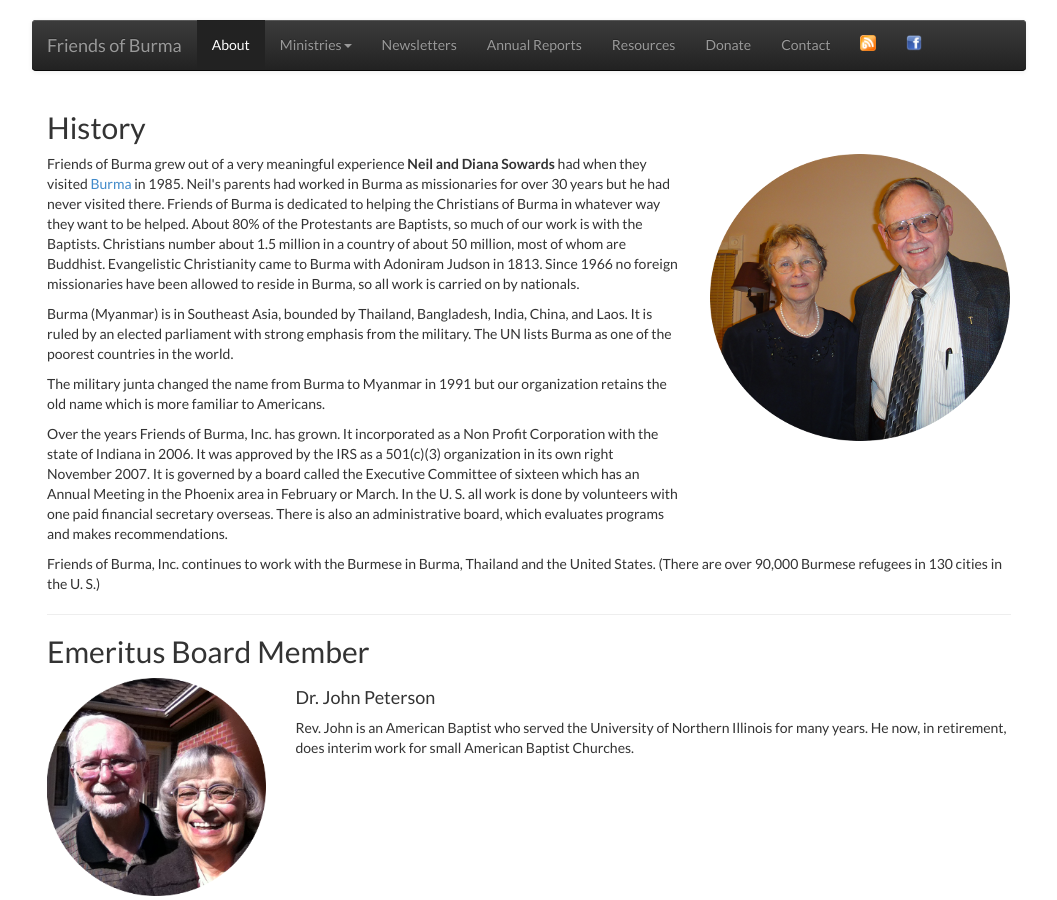
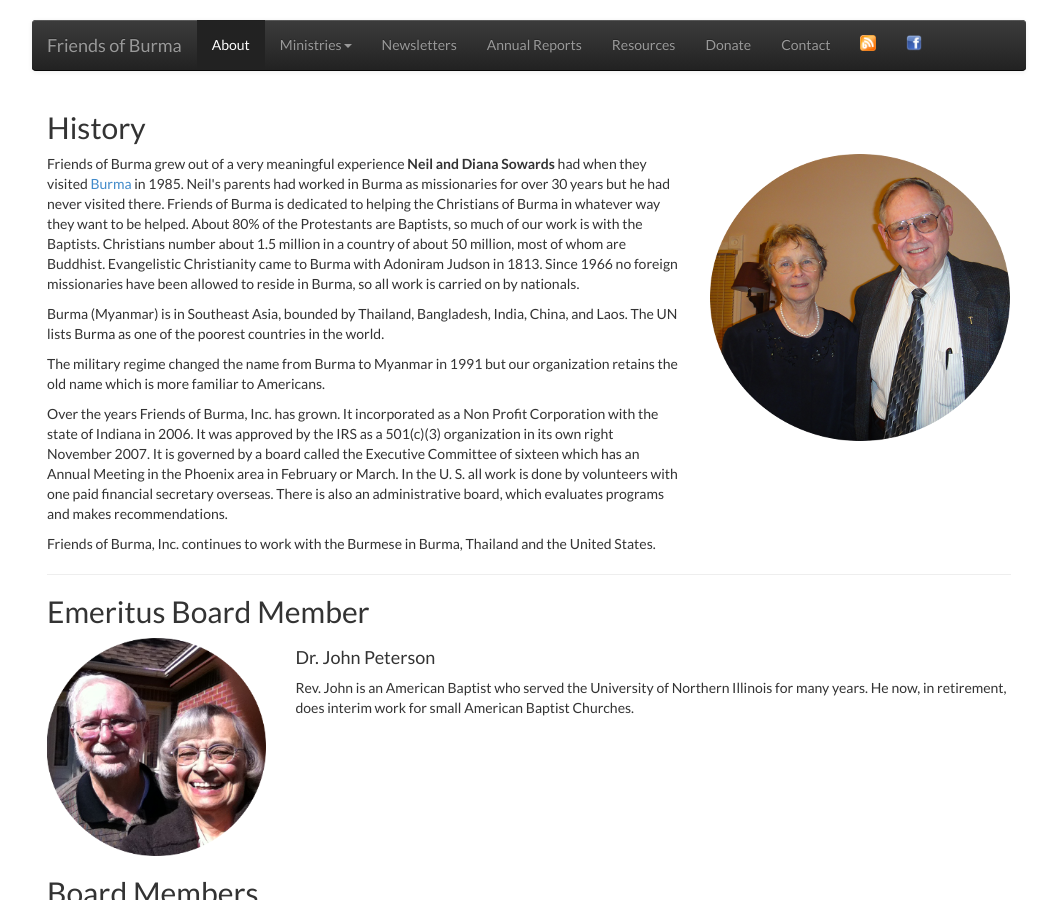
Before and after one commit to friendsofburma/friendsofburma.github.io, a Jekyll site: the page built from _pages/about.html, in a window 1280 px wide and 900 px high. Shown: the whole window, without its empty margins (111-1168 px from the left). Built offline with Jekyll 4.4.1, drawn with Linux system fonts in a browser that asks for light colours.

Commit message:
about page updates.

```diff
--- a/_pages/about.html
+++ b/_pages/about.html
@@ -12,9 +12,9 @@ permalink: /about/
         <div class="col-lg-8">
             <p>Friends of Burma grew out of a very meaningful experience <strong>Neil and Diana Sowards</strong> had when they visited <a href="https://www.google.com/maps?q=burma&sll=19.0734338,96.67103989999998&sspn=26.941233752349255,58.85606086328304&t=m&dg=opt&hnear=Burma&z=4" target="_blank">Burma</a> in 1985. Neil's parents had worked in Burma as missionaries for over 30 years but he had never visited there. Friends of Burma is dedicated to helping the Christians of Burma in whatever way they want to be helped. About 80% of the Protestants are Baptists, so much of our work is with the Baptists. Christians number about 1.5 million in a country of about 50 million, most of whom are Buddhist. Evangelistic Christianity came to Burma with Adoniram Judson in 1813. Since 1966 no foreign missionaries have been allowed to reside in Burma, so all work is carried on by nationals.</p>
 
-            <p>Burma (Myanmar) is in Southeast Asia, bounded by Thailand, Bangladesh, India, China, and Laos. It is ruled by an elected parliament with strong emphasis from the military. The UN lists Burma as one of the poorest countries in the world.</p>
+            <p>Burma (Myanmar) is in Southeast Asia, bounded by Thailand, Bangladesh, India, China, and Laos. The UN lists Burma as one of the poorest countries in the world.</p>
 
-            <p>The military junta changed the name from Burma to Myanmar in 1991 but our organization retains the old name which is more familiar to Americans.</p>
+            <p>The military regime changed the name from Burma to Myanmar in 1991 but our organization retains the old name which is more familiar to Americans.</p>
 
             <p>Over the years Friends of Burma, Inc. has grown. It incorporated as a Non Profit Corporation with the state of Indiana in 2006. It was approved by the IRS as a 501(c)(3) organization in its own right November 2007. It is governed by a board called the Executive Committee of sixteen which has an Annual Meeting in the Phoenix area in February or March. In the U. S. all work is done by volunteers with one paid financial secretary overseas. There is also an administrative board, which evaluates programs and makes recommendations.</p>
         </div>
@@ -22,7 +22,7 @@ permalink: /about/
             <img class="featurette-image img-responsive" src="/static/img/photos/neil_diana_sowards.png" alt="Neil and Diana Sowards">
         </div>
     </div>
-    <p>Friends of Burma, Inc. continues to work with the Burmese in Burma, Thailand and the United States. (There are over 90,000 Burmese refugees in 130 cities in the U. S.)</p>
+    <p>Friends of Burma, Inc. continues to work with the Burmese in Burma, Thailand and the United States.</p>
 
     <hr>
 
```
